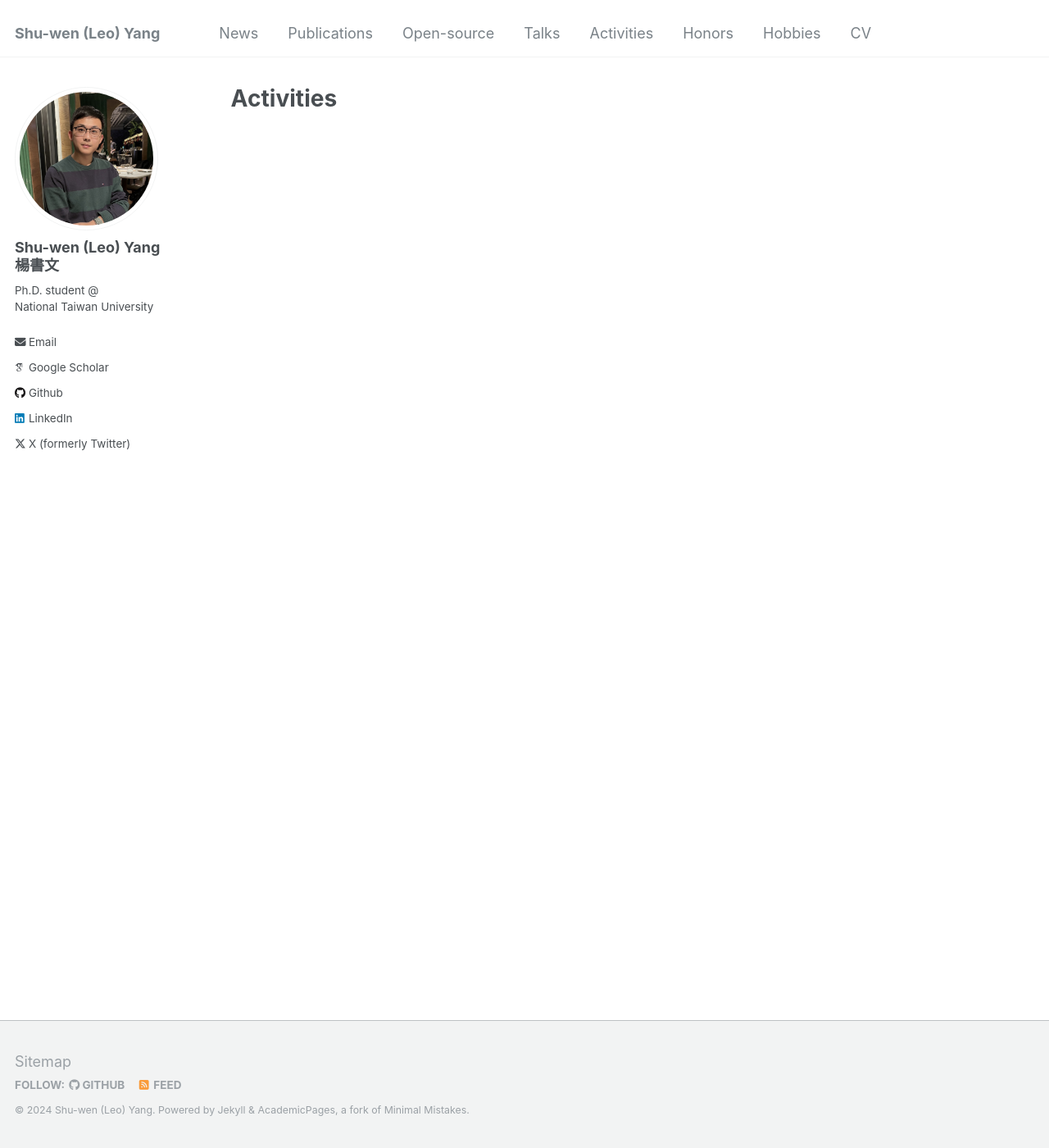
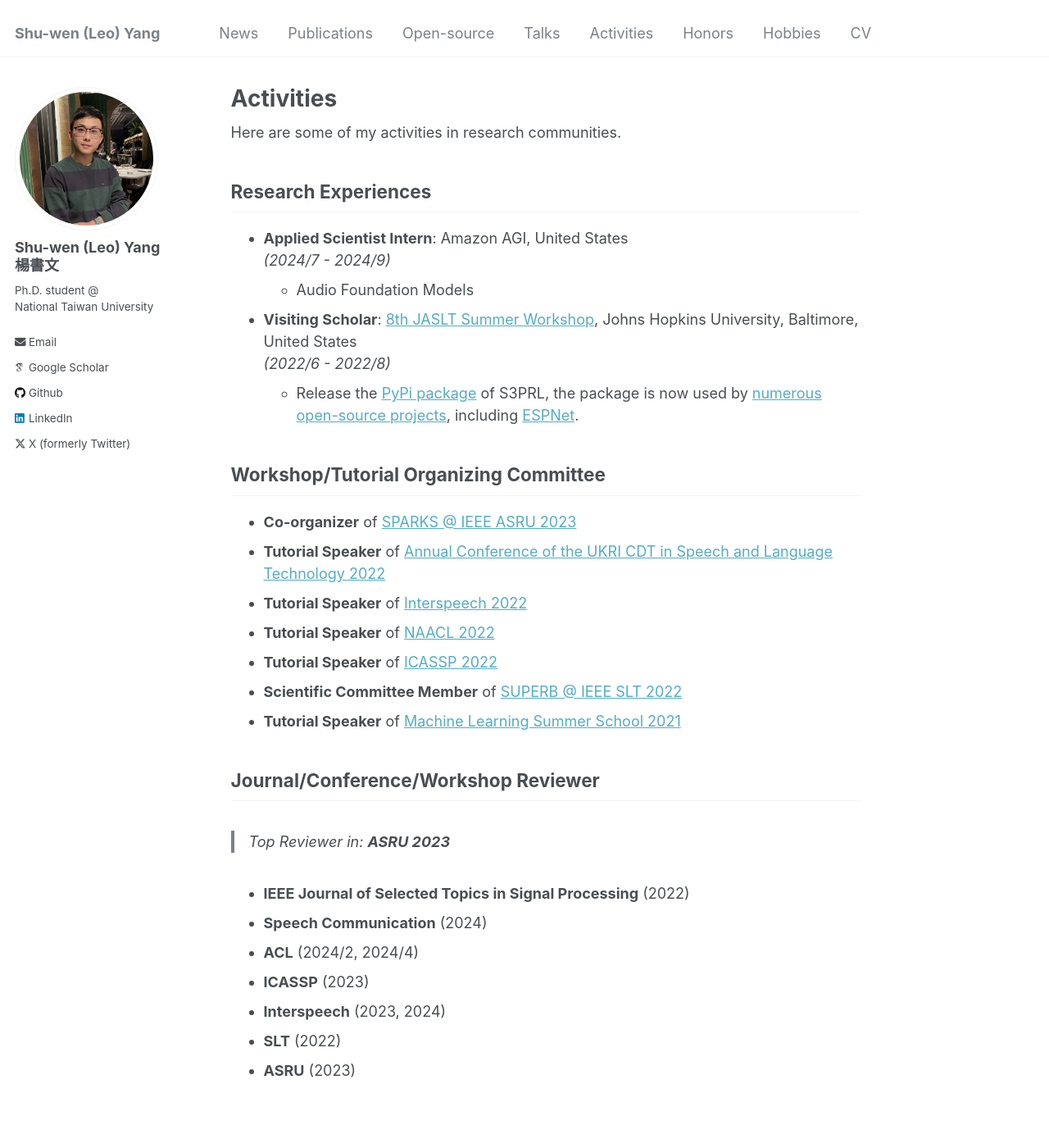
Before and after one commit to leo19941227/leo19941227.github.io, a Jekyll site: the page built from _pages/activities.md, in a window 1280 px wide and 1400 px high. Shown: the whole window at 82% size. Built offline with Jekyll 4.4.1, drawn with Linux system fonts in a browser that asks for light colours; some web fonts are replaced.

Commit message:
add activities

```diff
--- a/_data/navigation.yml
+++ b/_data/navigation.yml
@@ -13,7 +13,7 @@ main:
     url: /talks/
 
   - title: "Activities"
-    url: /activities/  # reviewer, workshops, committee, internship
+    url: /activities/  # reviewer, organizers (workshops & tutorials), committee, internship
 
   - title: "Honors"  # scholarship
     url: /honors/
--- a/_pages/activities.md
+++ b/_pages/activities.md
@@ -2,3 +2,38 @@
 permalink: /activities/
 title: "Activities"
 ---
+
+Here are some of my activities in research communities.
+
+## Research Experiences
+
+* **Applied Scientist Intern**: Amazon AGI, United States\\
+*(2024/7 - 2024/9)*
+    * Audio Foundation Models
+* **Visiting Scholar**: [8th JASLT Summer Workshop](https://jsalt-2022-ssl.github.io/member), Johns Hopkins University, Baltimore, United States\\
+*(2022/6 - 2022/8)*
+    * Release the [PyPi package](https://pypi.org/project/s3prl/) of S3PRL, the package is now used by [numerous open-source projects](https://github.com/s3prl/s3prl/network/dependents), including [ESPNet](https://github.com/espnet/espnet).
+
+## Workshop/Tutorial Organizing Committee
+
+* **Co-organizer** of [SPARKS @ IEEE ASRU 2023](https://sites.google.com/g.ntu.edu.tw/sparks/organizers)
+* **Tutorial Speaker** of [Annual Conference of the UKRI CDT in Speech and Language Technology 2022](https://slt-cdt.sheffield.ac.uk/conference-2022/schedule)
+* **Tutorial Speaker** of [Interspeech 2022](https://www.interspeech2022.org/program/tutorials.php)
+* **Tutorial Speaker** of [NAACL 2022](https://2022.naacl.org/program/tutorials/#t2)
+* **Tutorial Speaker** of [ICASSP 2022](https://sites.google.com/view/tutorial-ssl-speech)
+* **Scientific Committee Member** of [SUPERB @ IEEE SLT 2022](https://www.slt2022.org/challenge-sessions.php)
+* **Tutorial Speaker** of [Machine Learning
+Summer School 2021](https://www.youtube.com/watch?v=caCN3pxghPI&t=1194s)
+
+
+## Journal/Conference/Workshop Reviewer
+
+> Top Reviewer in: **ASRU 2023**
+
+- **IEEE Journal of Selected Topics in Signal Processing** (2022)
+- **Speech Communication** (2024)
+- **ACL** (2024/2, 2024/4)
+- **ICASSP** (2023)
+- **Interspeech** (2023, 2024)
+- **SLT** (2022)
+- **ASRU** (2023)
```
